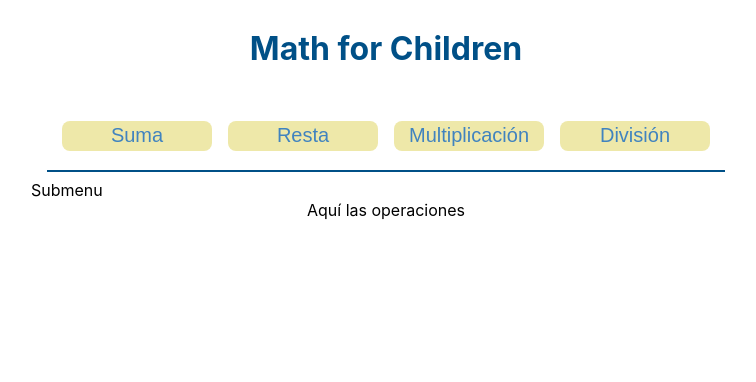
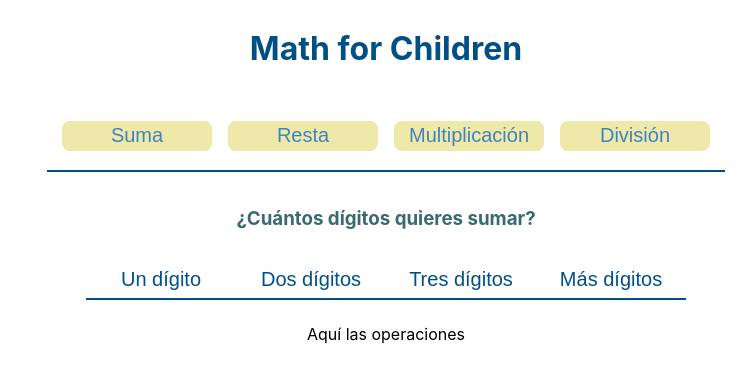
Before and after one commit to Oiranca/mathforchildren, a React (Create React App) app: page / in a window 1280 px wide. Shown: the top 382 px of the page, without its empty margins (254-1010 px from the left). Built offline with nearby package versions, Linux system fonts and the light colour scheme.

Commit message:
wip: submenu component

```diff
--- a/src/component/Container/Container.tsx
+++ b/src/component/Container/Container.tsx
@@ -1,6 +1,7 @@
 import React from "react";
 import "./Container.scss";
 import { MainMenu } from "../MainMenu/MainMenu";
+import { SubMenu } from "../SubMenu/SubMenu";
 
 export const Container = () => {
   return (
@@ -12,7 +13,9 @@ export const Container = () => {
         <section>
           <MainMenu />
         </section>
-        <section>Submenu</section>
+        <section>
+          <SubMenu />
+        </section>
       </main>
 
       <section className={"operation"}>Aquí las operaciones</section>
--- a/src/component/MainMenu/MainMenu.scss
+++ b/src/component/MainMenu/MainMenu.scss
@@ -19,14 +19,14 @@
     border-bottom: 2px solid colorBase.$darkPrincipalColor;
 
     .item-menu {
-      @include buttonStyle.button;
+      @include buttonStyle.buttonMainMenu;
 
 
     }
   }
 
   .item-menu:hover {
-    @include buttonStyle.buttonHover
+    @include buttonStyle.buttonHoverMainMenu
   }
 
 }
--- /dev/null
+++ b/src/component/SubMenu/SubMenu.scss
@@ -0,0 +1,21 @@
+@use "src/style/colorBase";
+@use './src/style/subMenuStyle';
+
+.operation-menu-box, .operation-menu-box:hover {
+  @include subMenuStyle.submenuStyle;
+  @include subMenuStyle.titleSubmenuStyle;
+
+  .menu-option {
+    @include subMenuStyle.buttonSubmenuStyle;
+  }
+}
+
+
+@media screen and (max-width: 768px) {
+  .operation-menu-box {
+
+    .menu-option {
+      @include subMenuStyle.buttonSubMainSmallScreen;
+    }
+  }
+}
--- /dev/null
+++ b/src/component/SubMenu/SubMenu.tsx
@@ -0,0 +1,24 @@
+import React from "react";
+import "./SubMenu.scss";
+
+export const SubMenu = () => {
+  return (
+    <main className="operation-menu-box">
+      <h3>¿Cuántos dígitos quieres sumar?</h3>
+      <ul className="menu-option">
+        <li>
+          <button className="item-menu-option">Un dígito</button>
+        </li>
+        <li>
+          <button className="item-menu-option">Dos dígitos</button>
+        </li>
+        <li>
+          <button className="item-menu-option">Tres dígitos</button>
+        </li>
+        <li>
+          <button className="item-menu-option">Más dígitos</button>
+        </li>
+      </ul>
+    </main>
+  );
+};
--- a/src/style/buttonStyle.scss
+++ b/src/style/buttonStyle.scss
@@ -1,6 +1,6 @@
 @use "colorBase";
 
-@mixin button {
+@mixin buttonMainMenu {
   font-size: 20px;
   width: 150px;
   height: 30px;
@@ -11,10 +11,29 @@
   margin-bottom: 0.25rem;
 }
 
-@mixin buttonHover {
+@mixin buttonHoverMainMenu {
   background: colorBase.$buttonHover;
   color: colorBase.$textButtonColorHover;
   border-radius: 8px;
   transition-duration: 1s, 500ms;
   transition-property: background, color;
 }
+
+@mixin buttonSubMenu{
+  font-size: 20px;
+  width: 150px;
+  height: 30px;
+  background: transparent;
+  border: none;
+  color: colorBase.$darkPrincipalColor;
+  margin-bottom: 0.25rem;
+}
+
+@mixin buttonHoverSubMenu{
+
+  background: colorBase.$buttonHover;
+  color: white;
+  border-radius: 8px;
+  transition-duration: 1s, 500ms;
+  transition-property: background, color;
+}
--- /dev/null
+++ b/src/style/subMenuStyle.scss
@@ -0,0 +1,48 @@
+@use './src/style/colorBase';
+@use './src/style/buttonStyle';
+
+
+@mixin submenuStyle {
+  display: flex;
+  flex-direction: column;
+  flex-wrap: wrap;
+  align-content: center;
+  text-align: center;
+}
+
+@mixin titleSubmenuStyle {
+  margin: 0.5rem;
+  color: #3b6971;
+}
+
+
+
+@mixin buttonSubmenuStyle {
+  display: flex;
+  flex-direction: row;
+  justify-content: space-around;
+  list-style: none;
+  width: max-content;
+  border-bottom: 2px solid colorBase.$darkPrincipalColor;
+  padding: 0;
+
+  .item-menu-option {
+    @include buttonStyle.buttonSubMenu;
+  }
+
+  .item-menu-option:hover {
+
+    @include buttonStyle.buttonHoverSubMenu;
+  }
+}
+
+@mixin buttonSubMainSmallScreen{
+  display: grid;
+  grid-template-columns: repeat(2, 1fr);
+  align-content: center;
+  gap: 0.5rem;
+  list-style: none;
+  padding: 5px;
+  margin: 0.5rem 0;
+  border-bottom: 2px solid colorBase.$darkPrincipalColor;
+}
```
Also changed, not shown: 1 other file (tests, documents, lock files or other folders).
